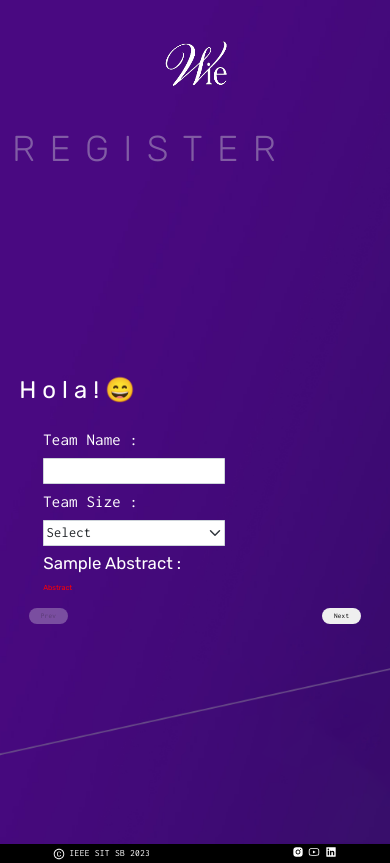
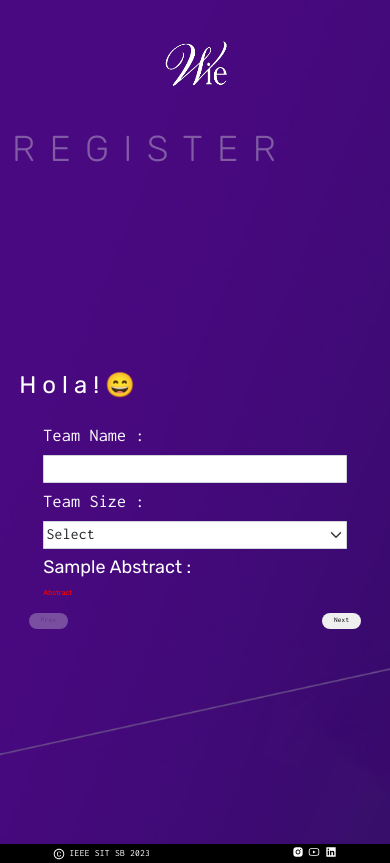
Before and after one commit to anudeep610/wiecode-2023, a React (Create React App) app: page /registration in a window 390 px wide. Built offline with nearby package versions, Linux system fonts and the light colour scheme.

Commit message:
small screen changes in registration

```diff
--- a/src/css/Part-1.css
+++ b/src/css/Part-1.css
@@ -99,24 +99,30 @@
         width:100%;
     }
     .part-1-main-container .drop-down-container .label{
-        font-size: 7rem;
+        font-size: 7.5rem;
     }
     .part-1-main-container .abstract-container .abstract-text{
-        font-size: 7rem;
+        font-size: 7.5rem;
     }
     .part-1-main-container .drop-down-container #size{
-        font-size:6rem;
+        font-size:6.5rem;
     }
     .part-1-main-container .input-container-box .input-container .label{
-        font-size: 7rem;
+        font-size: 7.5rem;
     }
     .part-1-main-container .input-container-box .input-container .input-box{
-        font-size:6rem;
+        font-size:6.5rem;
     }
     .part-1-main-container .input-container-box .input-container-heading{
-        font-size: 6rem;
+        font-size: 6.5rem;
     }
     .part-1-main-container .abstract-container .upload{
-        font-size: 5rem;
+        font-size: 5.5rem;
+    }
+    .part-1-main-container .drop-down-container{
+        width: 100%;
+    }
+    .part-1-main-container .abstract-container{
+        width:100%;
     }
 }
--- a/src/css/Registration.css
+++ b/src/css/Registration.css
@@ -108,6 +108,6 @@
     }
 
     .registration .registration-main-container .form-box-container .form-footer button {
-        font-size: 5rem;
+        font-size: 8rem;
     }
 }
```
